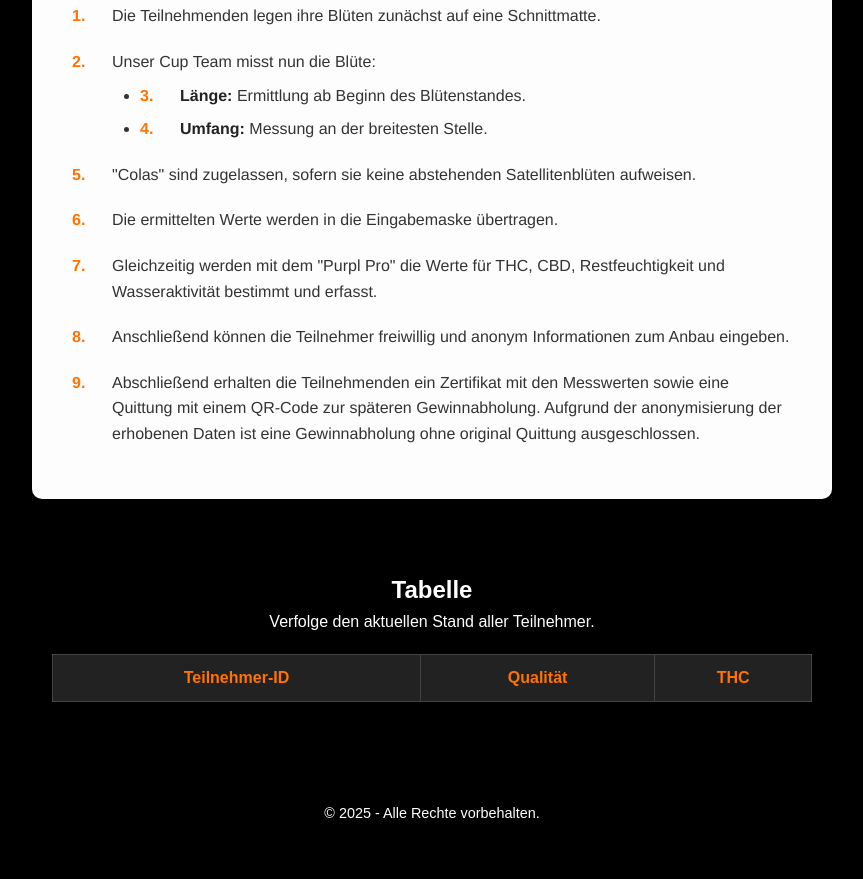
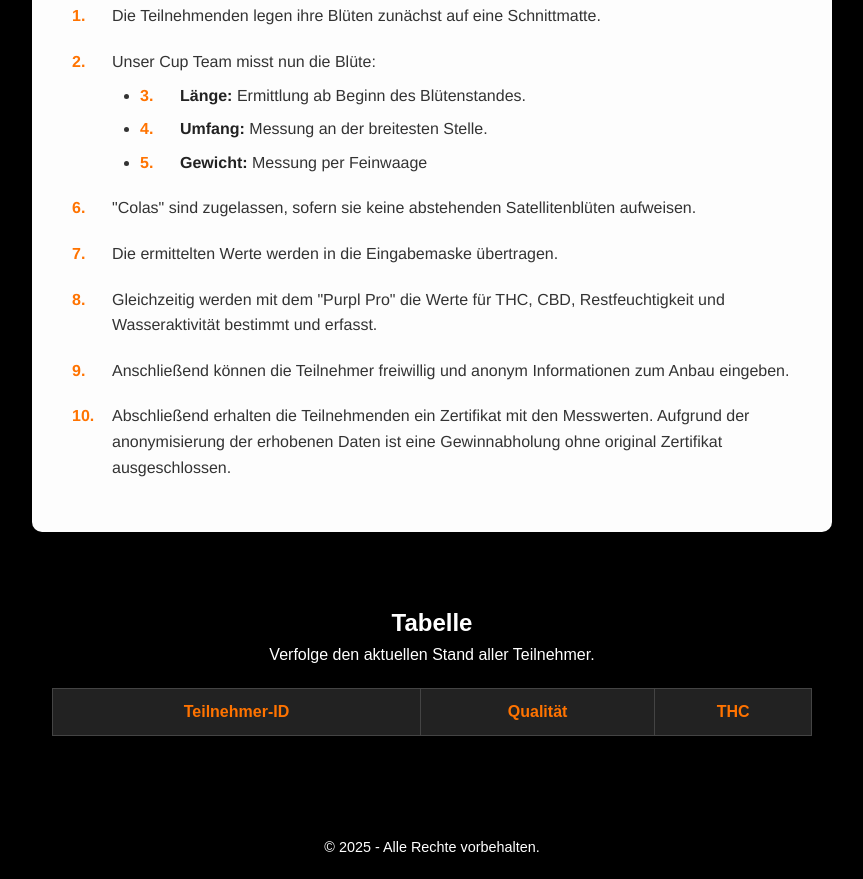
Before and after one commit to GCL420/GCLIVE, a plain HTML site: page index.html in a window 1280 px wide. Shown: the part 939-1818 px from the top of the page, without its empty margins (208-1071 px from the left). Before the commit the page ends 1784 px from the top, so only its background shows below. Drawn offline with Linux system fonts and the light colour scheme.

Commit message:
Update index.html

```diff
--- a/index.html
+++ b/index.html
@@ -230,6 +230,7 @@ position: relative;
       <ul>
         <li><strong>Länge:</strong> Ermittlung ab Beginn des Blütenstandes.</li>
         <li><strong>Umfang:</strong> Messung an der breitesten Stelle.</li>
+         <li><strong>Gewicht:</strong> Messung per Feinwaage</li>
       </ul>
     </li>
     <li>
@@ -245,8 +246,8 @@ position: relative;
       Anschließend können die Teilnehmer freiwillig und anonym Informationen zum Anbau eingeben.
     </li>
     <li>
-      Abschließend erhalten die Teilnehmenden ein Zertifikat mit den Messwerten sowie eine Quittung mit einem QR-Code zur späteren Gewinnabholung.
-      Aufgrund der anonymisierung der erhobenen Daten ist eine Gewinnabholung ohne original Quittung ausgeschlossen.
+      Abschließend erhalten die Teilnehmenden ein Zertifikat mit den Messwerten.
+      Aufgrund der anonymisierung der erhobenen Daten ist eine Gewinnabholung ohne original Zertifikat ausgeschlossen.
     </li>
   </ol>
 </section>
```
